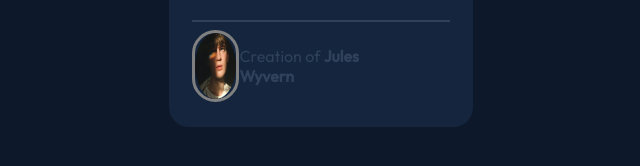
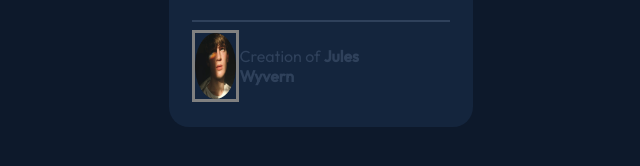
Before and after one commit to Aaryan-Urunkar/front-end-challenge2, a plain HTML site: page index.html in a window 1280 px wide. Shown: the part 632-798 px from the top of the page, 319-959 px from the left. Drawn offline with Linux system fonts and the light colour scheme.

```diff
--- a/styles.css
+++ b/styles.css
@@ -58,7 +58,6 @@ hr{
     width:15%;
     margin-left:8%;
     border:3px solid gray;
-    border-radius:30px;
 }
 .NFT_CreatorInfo{
     order:6;
```
